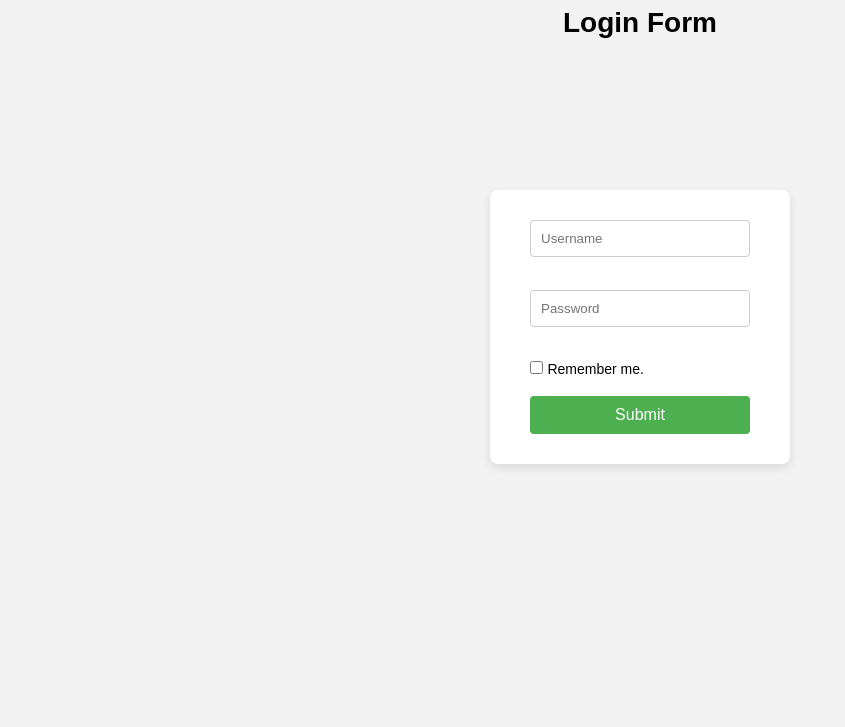
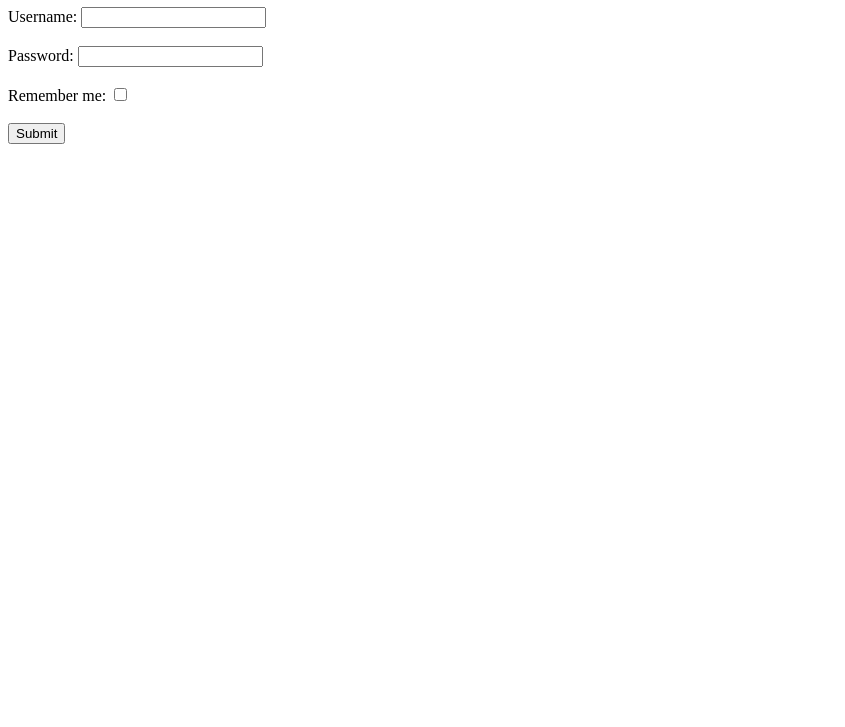
Before and after one commit to acciojob/remember-me-login-form-shahi0604, a website: page main.html in a window 1280 px wide. Shown: the part 73-800 px from the top of the page, without its empty margins (0-845 px from the left). Drawn offline with Linux system fonts and the light colour scheme.

Commit message:
created a submission

```diff
--- a/main.html
+++ b/main.html
@@ -1,34 +1,39 @@
 <!DOCTYPE html>
-
 <html>
-
 <head>
-	<link rel="stylesheet" href="styles.css">
+  <title>Login Form</title>
 </head>
-
 <body>
 
   <h1>Login Form</h1>
 
   <form id="loginForm">
-  <input type="text" id="username" placeholder="Username"><br><br>
 
-  <input type="password" id="password" placeholder="Password"><br><br>
+    <label for="username">Username:</label>
+    <input type="text" id="username" />
 
-  <input type="checkbox" id="checkbox">
-  <label for="checkbox">Remember me.</label><br><br>
+    <br><br>
 
-  <input type="submit" id="submit" value="Submit">
+    <label for="password">Password:</label>
+    <input type="password" id="password" />
+
+    <br><br>
+
+    <label for="checkbox">Remember me:</label>
+    <input type="checkbox" id="checkbox" />
+
+    <br><br>
+
+    <input type="submit" id="submit" value="Submit" />
+
   </form>
 
   <br>
 
-<button id="existing" style="display:none;">
+  <button id="existing" style="display: none;">
     Login as existing user
   </button>
 
   <script src="script.js"></script>
-
 </body>
-
 </html>
--- a/script.js
+++ b/script.js
@@ -1,32 +1,34 @@
-//your JS code here
+document.addEventListener("DOMContentLoaded", function () {
 
-const username = document.getElementById("username");
-const password = document.getElementById("password");
+  const form = document.getElementById("loginForm");
+  const usernameInput = document.getElementById("username");
+  const passwordInput = document.getElementById("password");
   const checkbox = document.getElementById("checkbox");
-const submitBtn = document.getElementById("submit");
   const existingBtn = document.getElementById("existing");
 
-// check saved credentials on page load
+  // Hide existing button initially
+  existingBtn.style.display = "none";
+
+  // Check localStorage on load
   const savedUsername = localStorage.getItem("username");
+  const savedPassword = localStorage.getItem("password");
 
-if (savedUsername) {
+  if (savedUsername && savedPassword) {
     existingBtn.style.display = "block";
-} else {
-    existingBtn.style.display = "none";
   }
 
-// submit button click
-submitBtn.addEventListener("click", function (e) {
-    e.preventDefault();
+  // Handle form submit
+  form.addEventListener("submit", function (event) {
+    event.preventDefault();
 
-    const user = username.value;
-    const pass = password.value;
+    const username = usernameInput.value;
+    const password = passwordInput.value;
 
-    alert(`Logged in as ${user}`);
+    alert("Logged in as " + username);
 
     if (checkbox.checked) {
-        localStorage.setItem("username", user);
-        localStorage.setItem("password", pass);
+      localStorage.setItem("username", username);
+      localStorage.setItem("password", password);
       existingBtn.style.display = "block";
     } else {
       localStorage.removeItem("username");
@@ -35,11 +37,12 @@ submitBtn.addEventListener("click", function (e) {
     }
   });
 
-// login as existing user
+  // Existing user login
   existingBtn.addEventListener("click", function () {
     const storedUser = localStorage.getItem("username");
-
     if (storedUser) {
-        alert(`Logged in as ${storedUser}`);
+      alert("Logged in as " + storedUser);
     }
   });
+
+});
--- a/styles.css
+++ /dev/null
@@ -1,71 +0,0 @@
-*{
-    margin:0;
-    padding:0;
-    box-sizing:border-box;
-    font-family: Arial, Helvetica, sans-serif;
-}
-
-body{
-    background:#f2f2f2;
-    height:100vh;
-    display:flex;
-    justify-content:center;
-    align-items:center;
-}
-
-form{
-    background:white;
-    padding:30px 40px;
-    border-radius:8px;
-    box-shadow:0 4px 10px rgba(0,0,0,0.1);
-    width:300px;
-}
-
-h1{
-    position:absolute;
-    top:80px;
-    font-size:28px;
-}
-
-input[type="text"],
-input[type="password"]{
-    width:100%;
-    padding:10px;
-    margin-bottom:15px;
-    border:1px solid #ccc;
-    border-radius:4px;
-}
-
-label{
-    font-size:14px;
-}
-
-#submit{
-    width:100%;
-    padding:10px;
-    border:none;
-    background:#4CAF50;
-    color:white;
-    font-size:16px;
-    border-radius:4px;
-    cursor:pointer;
-}
-
-#submit:hover{
-    background:#45a049;
-}
-
-#existing{
-    margin-top:15px;
-    width:100%;
-    padding:10px;
-    border:none;
-    background:#007bff;
-    color:white;
-    border-radius:4px;
-    cursor:pointer;
-}
-
-#existing:hover{
-    background:#0069d9;
-}
```
Lines whose indentation alone changed are shown as unchanged.
